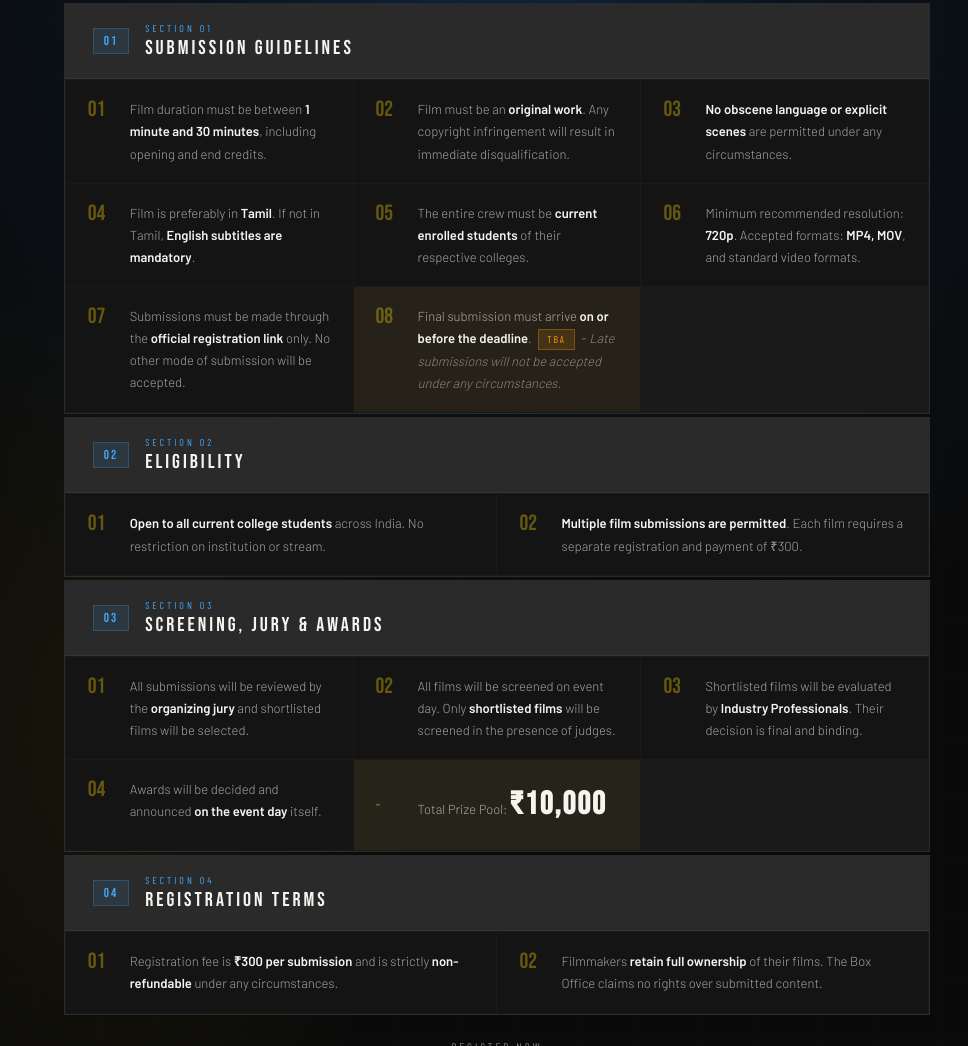
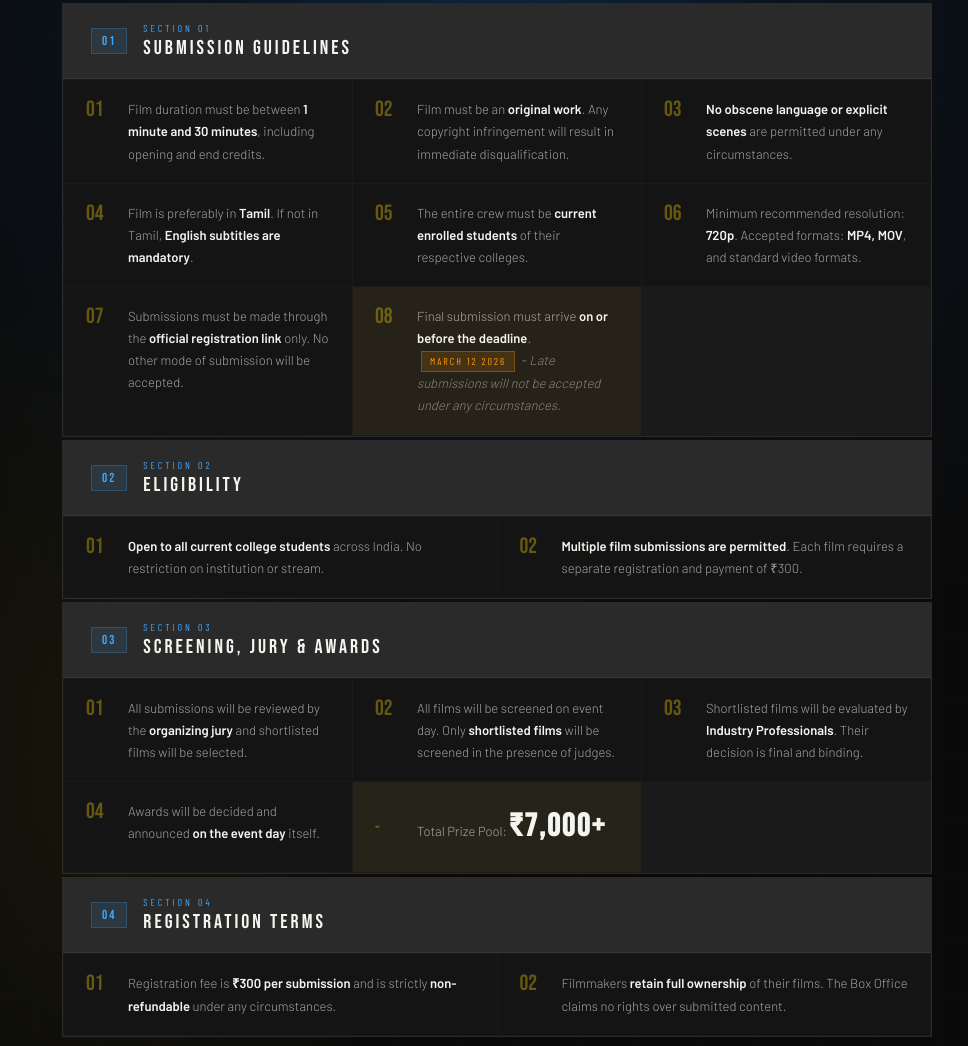
Before and after one commit to ksm-13/tbomit-lights-camera-action, a website: page public/index.html in a window 1280 px wide. Shown: the part 978-2024 px from the top of the page, without its empty margins (143-1111 px from the left). Drawn offline with nearby package versions, Linux system fonts and the light colour scheme.

Commit message:
Update index.html

```diff
--- a/public/index.html
+++ b/public/index.html
@@ -367,7 +367,7 @@
           <div class="gl-item"><div class="gl-num">05</div><div class="gl-text">The entire crew must be <strong>current enrolled students</strong> of their respective colleges.</div></div>
           <div class="gl-item"><div class="gl-num">06</div><div class="gl-text">Minimum recommended resolution: <strong>720p</strong>. Accepted formats: <strong>MP4, MOV</strong>, and standard video formats.</div></div>
           <div class="gl-item"><div class="gl-num">07</div><div class="gl-text">Submissions must be made through the <strong>official registration link</strong> only. No other mode of submission will be accepted.</div></div>
-          <div class="gl-item gl-item--deadline"><div class="gl-num">08</div><div class="gl-text">Final submission must arrive <strong>on or before the deadline</strong>. <span class="deadline-badge">TBA</span> - <em>Late submissions will not be accepted under any circumstances.</em></div></div>
+          <div class="gl-item gl-item--deadline"><div class="gl-num">08</div><div class="gl-text">Final submission must arrive <strong>on or before the deadline</strong>. <span class="deadline-badge">March 12 2026</span> - <em>Late submissions will not be accepted under any circumstances.</em></div></div>
         </div>
       </div>
       <div class="gl-section">
@@ -396,7 +396,7 @@
           <div class="gl-item"><div class="gl-num">02</div><div class="gl-text">All films will be screened on event day. Only <strong>shortlisted films</strong> will be screened in the presence of judges.</div></div>
           <div class="gl-item"><div class="gl-num">03</div><div class="gl-text">Shortlisted films will be evaluated by <strong>Industry Professionals</strong>. Their decision is final and binding.</div></div>
           <div class="gl-item"><div class="gl-num">04</div><div class="gl-text">Awards will be decided and announced <strong>on the event day</strong> itself.</div></div>
-          <div class="gl-item gl-item--prize"><div class="gl-num prize-num">-</div><div class="gl-text">Total Prize Pool: <strong class="prize-val">₹10,000</strong></div></div>
+          <div class="gl-item gl-item--prize"><div class="gl-num prize-num">-</div><div class="gl-text">Total Prize Pool: <strong class="prize-val">₹7,000+</strong></div></div>
         </div>
       </div>
       <div class="gl-section">
```
